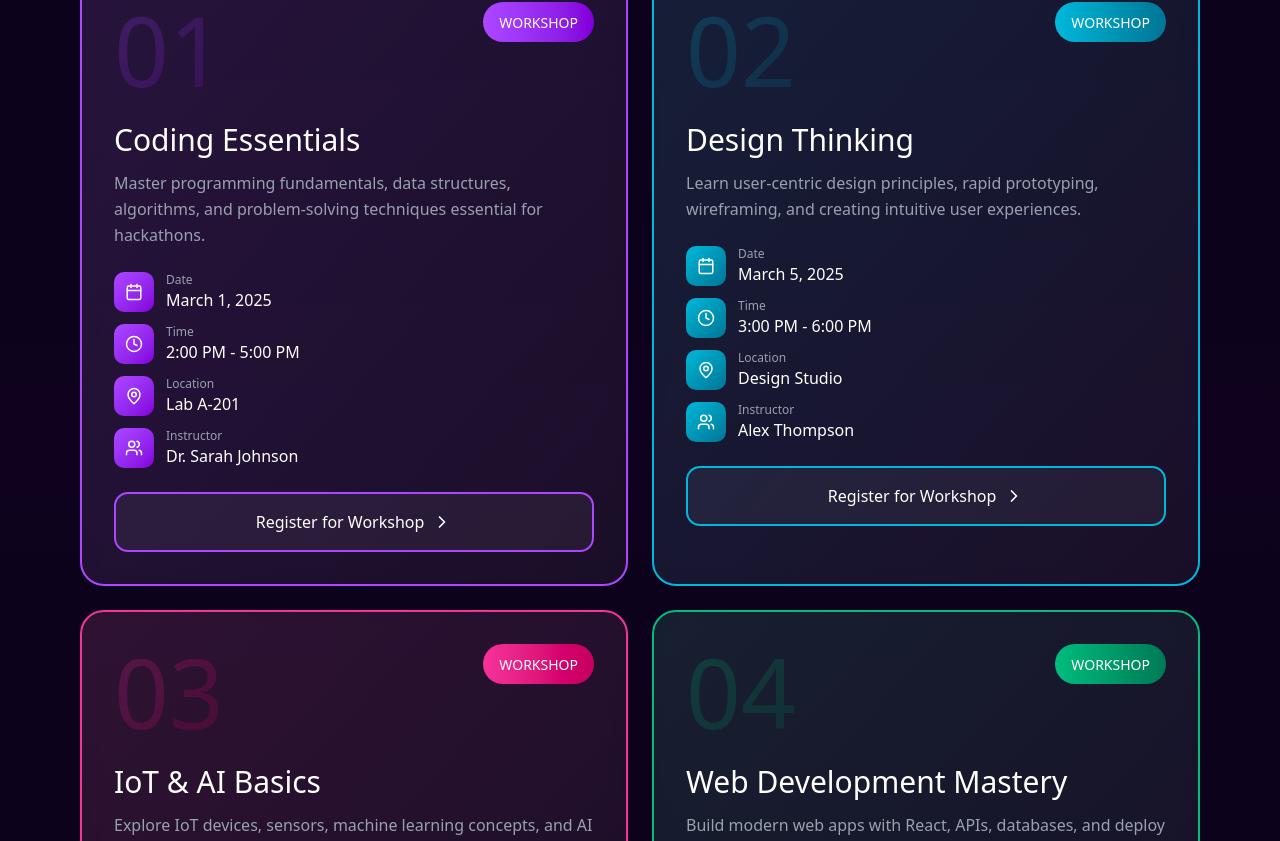
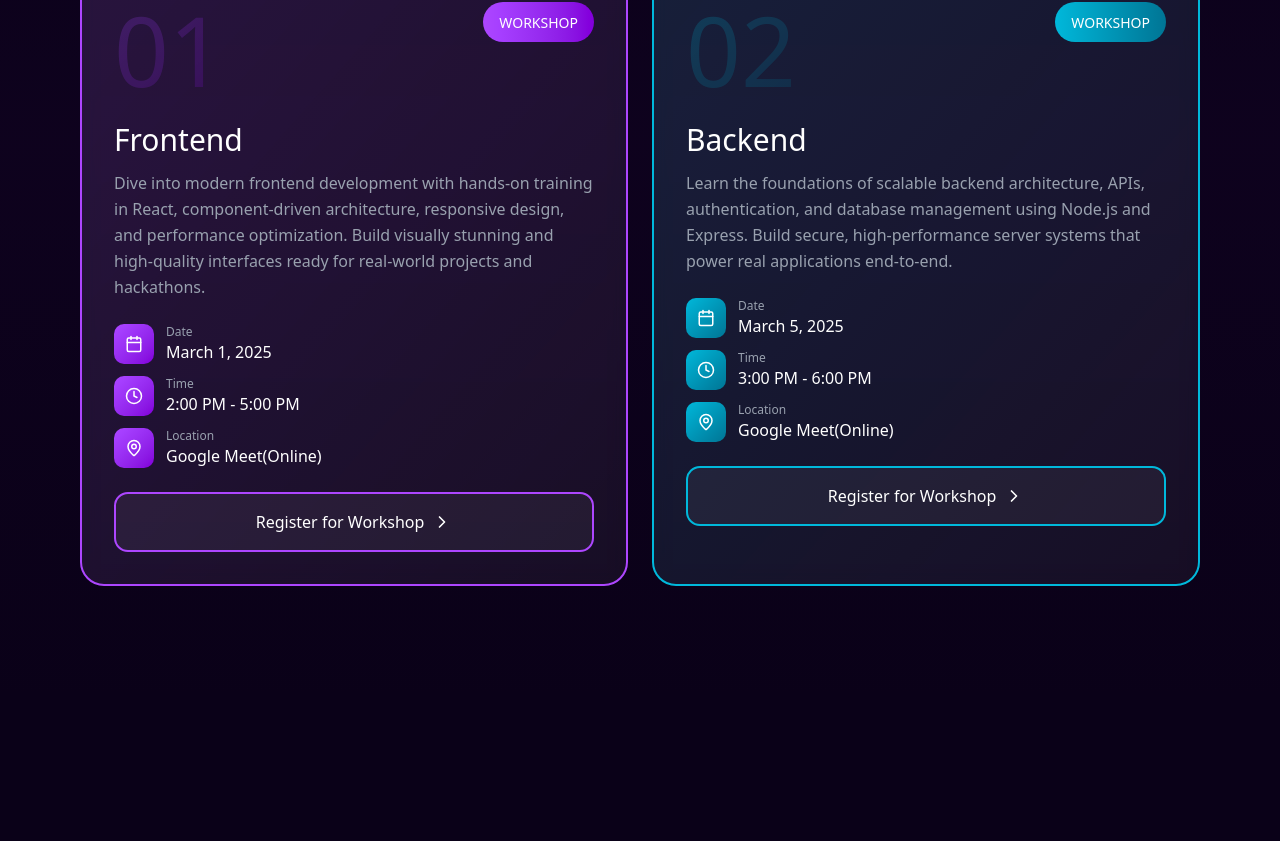
Before and after one commit to krishgit24/Hackathon_website, a React (Vite) app: page / in a window 1280 px wide. Shown: the part 1234-2075 px from the top of the page. Built offline with nearby package versions, Linux system fonts and the light colour scheme.

Commit message:
making values

```diff
--- a/package.json
+++ b/package.json
@@ -29,6 +29,7 @@
     "@radix-ui/react-toggle": "^1.1.2",
     "@radix-ui/react-toggle-group": "^1.1.2",
     "@radix-ui/react-tooltip": "^1.1.8",
+    "@tailwindcss/vite": "^4.1.17",
     "class-variance-authority": "^0.7.1",
     "clsx": "^1.2.1",
     "cmdk": "^1.1.1",
@@ -45,6 +46,7 @@
     "recharts": "^2.15.2",
     "sonner": "^2.0.3",
     "tailwind-merge": "^1.14.0",
+    "tailwindcss": "^4.1.17",
     "vaul": "^1.1.2"
   },
   "devDependencies": {
--- a/src/App.tsx
+++ b/src/App.tsx
@@ -7,6 +7,8 @@ import { Sponsors } from './components/Sponsors';
 import { Registration } from './components/Registration';
 import Footer  from './components/Footer';
 
+
+const rupe = "₹"
 export default function App() {
   return (
     <div className="min-h-screen bg-[#0a0118]">
--- a/src/components/Hero.tsx
+++ b/src/components/Hero.tsx
@@ -76,10 +76,10 @@ export function Hero() {
 
           {/* Right: Social Media Icons */}
           <div className="flex items-center space-x-4 flex-shrink-0 z-10">
-            <a href="#" className="w-10 h-10 bg-white/5 backdrop-blur-sm border border-white/10 rounded-lg flex items-center justify-center hover:bg-white/10 hover:border-cyan-500/50 transition-all">
+            <a href="https://www.linkedin.com/company/ieeevesit/" className="w-10 h-10 bg-white/5 backdrop-blur-sm border border-white/10 rounded-lg flex items-center justify-center hover:bg-white/10 hover:border-cyan-500/50 transition-all">
               <Linkedin className="text-gray-400 hover:text-cyan-400 transition-colors" size={18} />
             </a>
-            <a href="#" className="w-10 h-10 bg-white/5 backdrop-blur-sm border border-white/10 rounded-lg flex items-center justify-center hover:bg-white/10 hover:border-cyan-500/50 transition-all">
+            <a href="https://www.instagram.com/ieee_vesit/" className="w-10 h-10 bg-white/5 backdrop-blur-sm border border-white/10 rounded-lg flex items-center justify-center hover:bg-white/10 hover:border-cyan-500/50 transition-all">
               <Instagram className="text-gray-400 hover:text-cyan-400 transition-colors" size={18} />
             </a>
           </div>
@@ -91,7 +91,7 @@ export function Hero() {
             <div className="mb-12">
               <div className="inline-flex items-center space-x-2 px-4 py-2 bg-gradient-to-r from-cyan-500/10 to-purple-500/10 backdrop-blur-sm border border-cyan-500/20 rounded-full mb-8">
                 <Sparkles className="text-cyan-400" size={16} />
-                <span className="text-cyan-400 text-sm">MARCH 15-17, 2025</span>
+                <span className="text-cyan-400 text-sm">MARCH 21-23, 2025</span>
               </div>
 
               <h1 className="text-7xl lg:text-9xl text-white mb-4 tracking-tight">
--- a/src/components/Timeline.tsx
+++ b/src/components/Timeline.tsx
@@ -4,51 +4,70 @@ import { Calendar, Clock } from 'lucide-react';
 export function Timeline() {
   const phases = [
     {
-      phase: 'PRE-EVENT',
-      color: 'purple',
-      gradient: 'from-purple-500 to-purple-700',
+      phase: "DAY 1",
+      color: "purple",
+      gradient: "from-purple-500 to-purple-700",
       events: [
-        { time: 'March 1', title: 'Workshop 1: Coding Essentials', description: '2:00 PM - 5:00 PM' },
-        { time: 'March 5', title: 'Workshop 2: Design Thinking', description: '3:00 PM - 6:00 PM' },
-        { time: 'March 8', title: 'Workshop 3: IoT & AI Basics', description: '1:00 PM - 4:00 PM' },
-        { time: 'March 12', title: 'Workshop 4: Web Dev Mastery', description: '4:00 PM - 7:00 PM' },
-      ],
+        {
+          time: "9:00 AM - 10:00 AM",
+          title: "Meet & Setup",
+          description:
+            "Kick off the event with introductions, team sync-up, and environment setup to prepare for coding."
+        },
+        {
+          time: "10:00 AM - 4:00 PM",
+          title: "Coding",
+          description:
+            "Dedicated development session focused on building core project features, rapid prototyping, and shaping your solution."
+        },
+        {
+          time: "4:00 PM - 5:00 PM",
+          title: "Mentorship Round 1",
+          description:
+            "Receive strategic guidance from experienced mentors to refine ideas, resolve blockers, and strengthen your approach."
+        },
+        {
+          time: "10:00 PM - 11:00 PM",
+          title: "Mentorship Round 2",
+          description:
+            "Late-night mentor support to review progress, validate decisions, and prepare for the next development phase."
+        }
+      ]
     },
+
     {
-      phase: 'DAY 1',
-      color: 'cyan',
-      gradient: 'from-cyan-500 to-cyan-700',
+      phase: "DAY 2",
+      color: "cyan",
+      gradient: "from-cyan-500 to-cyan-700",
       events: [
-        { time: '9:00 AM', title: 'Registration & Check-in', description: 'Collect your badge & swag' },
-        { time: '10:00 AM', title: 'Opening Ceremony', description: 'Keynote & hackathon kickoff' },
-        { time: '11:00 AM', title: 'Hacking Begins!', description: 'Start building your project' },
-        { time: '1:00 PM', title: 'Lunch Break', description: 'Network with sponsors' },
-        { time: '6:00 PM', title: 'Dinner & Mini Workshop', description: 'Evening session' },
-      ],
-    },
-    {
-      phase: 'DAY 2',
-      color: 'pink',
-      gradient: 'from-pink-500 to-pink-700',
-      events: [
-        { time: '12:00 AM', title: 'Midnight Checkpoint', description: 'Snacks & mentor support' },
-        { time: '8:00 AM', title: 'Breakfast', description: 'Morning refreshments' },
-        { time: '1:00 PM', title: 'Lunch', description: 'Keep coding!' },
-        { time: '6:00 PM', title: 'Dinner', description: 'Final push begins' },
-      ],
-    },
-    {
-      phase: 'DAY 3',
-      color: 'emerald',
-      gradient: 'from-emerald-500 to-emerald-700',
-      events: [
-        { time: '8:00 AM', title: 'Breakfast', description: 'Last meal before submission' },
-        { time: '11:00 AM', title: 'Submission Deadline', description: 'Projects must be submitted' },
-        { time: '1:00 PM', title: 'Presentations', description: 'Pitch to the judges' },
-        { time: '5:00 PM', title: 'Awards Ceremony', description: 'Winners announced!' },
-      ],
-    },
+        {
+          time: "4:00 AM - 5:00 AM",
+          title: "Mentorship Round 3",
+          description:
+            "Connect with mentors for early-morning guidance, idea refinement, and technical support."
+        },
+        {
+          time: "10:00 AM",
+          title: "Coding Ends",
+          description:
+            "Wrap up all development work and prepare final assets for submission."
+        },
+        {
+          time: "11:00 AM",
+          title: "Final Submission Deadline",
+          description:
+            "Submit all project materials including code, documentation, and demo video before the final cutoff."
+        },
+        {
+          time: "12:00 PM",
+          title: "First Round Results",
+          description:
+            "Evaluation results from the first judging round are announced."
+        }
+      ]
+    }
   ];
+
 
   return (
     <section id="timeline" className="relative py-32 px-8 lg:px-20">
--- a/src/components/Workshops.tsx
+++ b/src/components/Workshops.tsx
@@ -4,57 +4,57 @@ import { Calendar, Clock, MapPin, Users, ChevronRight } from 'lucide-react';
 export function Workshops() {
   const workshops = [
     {
-      number: '01',
-      title: 'Coding Essentials',
-      date: 'March 1, 2025',
-      time: '2:00 PM - 5:00 PM',
-      location: 'Lab A-201',
-      instructor: 'Dr. Sarah Johnson',
-      description: 'Master programming fundamentals, data structures, algorithms, and problem-solving techniques essential for hackathons.',
-      color: 'purple',
-      gradient: 'from-purple-500 to-purple-700',
-      borderColor: 'border-purple-500',
-      bgGradient: 'from-purple-500/10 to-transparent',
+      number: "01",
+      title: "Frontend",
+      date: "March 1, 2025",
+      time: "2:00 PM - 5:00 PM",
+      location: "Google Meet(Online)",
+      description:
+        "Dive into modern frontend development with hands-on training in React, component-driven architecture, responsive design, and performance optimization. Build visually stunning and high-quality interfaces ready for real-world projects and hackathons.",
+      color: "purple",
+      gradient: "from-purple-500 to-purple-700",
+      borderColor: "border-purple-500",
+      bgGradient: "from-purple-500/10 to-transparent",
     },
     {
-      number: '02',
-      title: 'Design Thinking',
-      date: 'March 5, 2025',
-      time: '3:00 PM - 6:00 PM',
-      location: 'Design Studio',
-      instructor: 'Alex Thompson',
-      description: 'Learn user-centric design principles, rapid prototyping, wireframing, and creating intuitive user experiences.',
-      color: 'cyan',
-      gradient: 'from-cyan-500 to-cyan-700',
-      borderColor: 'border-cyan-500',
-      bgGradient: 'from-cyan-500/10 to-transparent',
+      number: "02",
+      title: "Backend",
+      date: "March 5, 2025",
+      time: "3:00 PM - 6:00 PM",
+      location: "Google Meet(Online)",
+      description:
+        "Learn the foundations of scalable backend architecture, APIs, authentication, and database management using Node.js and Express. Build secure, high-performance server systems that power real applications end-to-end.",
+      color: "cyan",
+      gradient: "from-cyan-500 to-cyan-700",
+      borderColor: "border-cyan-500",
+      bgGradient: "from-cyan-500/10 to-transparent",
     },
-    {
-      number: '03',
-      title: 'IoT & AI Basics',
-      date: 'March 8, 2025',
-      time: '1:00 PM - 4:00 PM',
-      location: 'Tech Lab B-105',
-      instructor: 'Dr. Emily Rodriguez',
-      description: 'Explore IoT devices, sensors, machine learning concepts, and AI integration in modern applications.',
-      color: 'pink',
-      gradient: 'from-pink-500 to-pink-700',
-      borderColor: 'border-pink-500',
-      bgGradient: 'from-pink-500/10 to-transparent',
-    },
-    {
-      number: '04',
-      title: 'Web Development Mastery',
-      date: 'March 12, 2025',
-      time: '4:00 PM - 7:00 PM',
-      location: 'Computer Lab C-301',
-      instructor: 'Prof. Michael Chen',
-      description: 'Build modern web apps with React, APIs, databases, and deploy full-stack applications to the cloud.',
-      color: 'emerald',
-      gradient: 'from-emerald-500 to-emerald-700',
-      borderColor: 'border-emerald-500',
-      bgGradient: 'from-emerald-500/10 to-transparent',
-    },
+    // {
+    //   number: '03',
+    //   title: 'IoT & AI Basics',
+    //   date: 'March 8, 2025',
+    //   time: '1:00 PM - 4:00 PM',
+    //   location: 'Tech Lab B-105',
+    //   instructor: 'Dr. Emily Rodriguez',
+    //   description: 'Explore IoT devices, sensors, machine learning concepts, and AI integration in modern applications.',
+    //   color: 'pink',
+    //   gradient: 'from-pink-500 to-pink-700',
+    //   borderColor: 'border-pink-500',
+    //   bgGradient: 'from-pink-500/10 to-transparent',
+    // },
+    // {
+    //   number: '04',
+    //   title: 'Web Development Mastery',
+    //   date: 'March 12, 2025',
+    //   time: '4:00 PM - 7:00 PM',
+    //   location: 'Computer Lab C-301',
+    //   instructor: 'Prof. Michael Chen',
+    //   description: 'Build modern web apps with React, APIs, databases, and deploy full-stack applications to the cloud.',
+    //   color: 'emerald',
+    //   gradient: 'from-emerald-500 to-emerald-700',
+    //   borderColor: 'border-emerald-500',
+    //   bgGradient: 'from-emerald-500/10 to-transparent',
+    // },
   ];
 
   return (
@@ -77,7 +77,7 @@ export function Workshops() {
           {workshops.map((workshop, index) => (
             <div
               key={index}
-              className={`group relative bg-gradient-to-br ${workshop.bgGradient} bg-white/5 backdrop-blur-sm border-2 ${workshop.borderColor} rounded-3xl p-8 hover:scale-[1.02] transition-all duration-300 overflow-hidden`}
+              className={`group  relative bg-gradient-to-br ${workshop.bgGradient} bg-white/5 backdrop-blur-sm border-2 ${workshop.borderColor} rounded-3xl p-8 hover:scale-[1.02] transition-all duration-300 overflow-hidden`}
             >
               {/* Background Glow */}
               <div className={`absolute inset-0 bg-gradient-to-br ${workshop.gradient} opacity-0 group-hover:opacity-10 transition-opacity duration-300`} />
@@ -126,19 +126,11 @@ export function Workshops() {
                       <div className="text-white">{workshop.location}</div>
                     </div>
                   </div>
-                  <div className="flex items-center space-x-3">
-                    <div className={`w-10 h-10 bg-gradient-to-br ${workshop.gradient} rounded-lg flex items-center justify-center`}>
-                      <Users className="text-white" size={18} />
-                    </div>
-                    <div>
-                      <div className="text-gray-400 text-xs">Instructor</div>
-                      <div className="text-white">{workshop.instructor}</div>
-                    </div>
-                  </div>
+
                 </div>
 
                 {/* CTA */}
-                <button className={`w-full py-4 bg-white/5 border-2 ${workshop.borderColor} text-white rounded-xl hover:bg-gradient-to-r ${workshop.gradient} hover:border-transparent transition-all group/btn flex items-center justify-center space-x-2`}>
+                <button className={`w-full py-4 bg-white/5 border-2 self-baseline ${workshop.borderColor} text-white rounded-xl hover:bg-gradient-to-r ${workshop.gradient} hover:border-transparent transition-all group/btn flex items-center justify-center space-x-2`}>
                   <span>Register for Workshop</span>
                   <ChevronRight className="group-hover/btn:translate-x-1 transition-transform" size={20} />
                 </button>
--- a/src/index.css
+++ b/src/index.css
@@ -1,3 +1,5 @@
+@import "tailwindcss";
+
 /*! tailwindcss v4.1.3 | MIT License | https://tailwindcss.com */
 @layer properties {
   @supports (((-webkit-hyphens: none)) and (not (margin-trim: inline))) or ((-moz-orient: inline) and (not (color: rgb(from red r g b)))) {
--- a/vite.config.ts
+++ b/vite.config.ts
@@ -2,9 +2,10 @@
 import { defineConfig } from 'vite';
 import react from '@vitejs/plugin-react-swc';
 import path from 'path';
+import tailwindcss from '@tailwindcss/vite'
 
 export default defineConfig({
-    plugins: [react()],
+  plugins: [react(), tailwindcss()],
   resolve: {
     extensions: ['.js', '.jsx', '.ts', '.tsx', '.json'],
     alias: {
```
Also changed, not shown: src/components/About.tsx (+7 -7 lines), src/components/Footer.tsx (+3 -5 lines), src/components/Registration.tsx (+12 -131 lines), 1 other file (tests, documents, lock files or other folders). Lines whose indentation alone changed are shown as unchanged.
